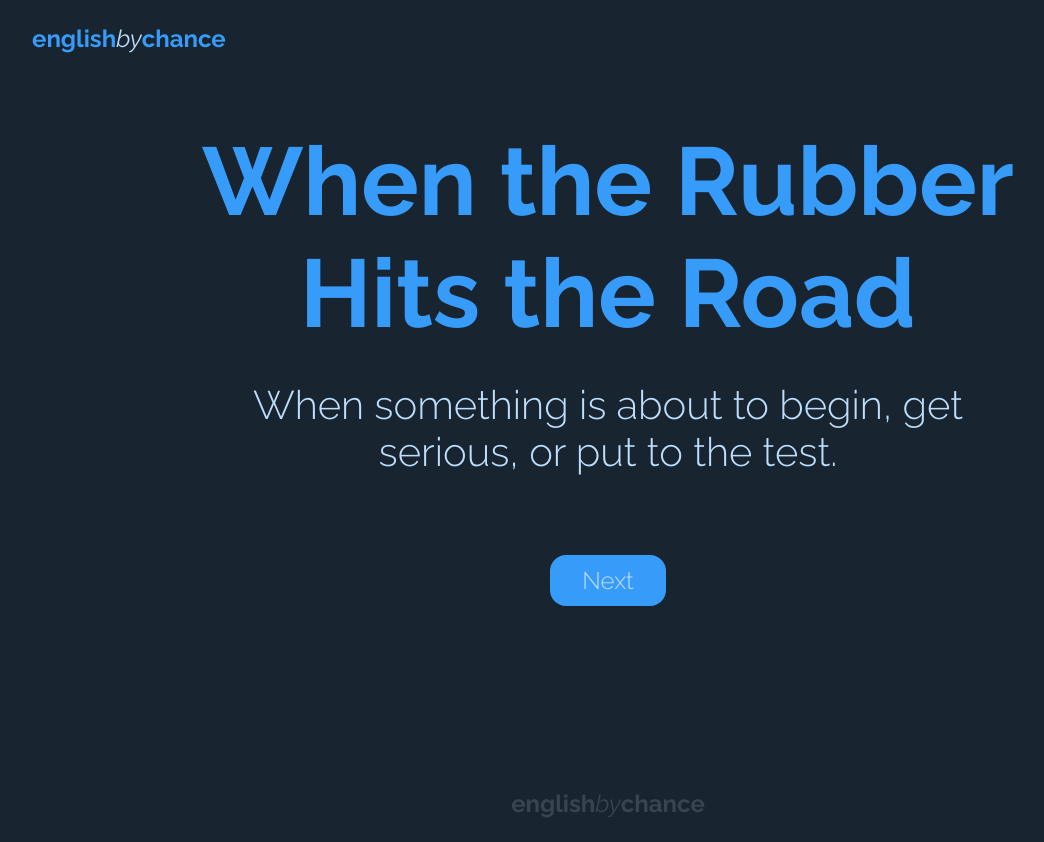
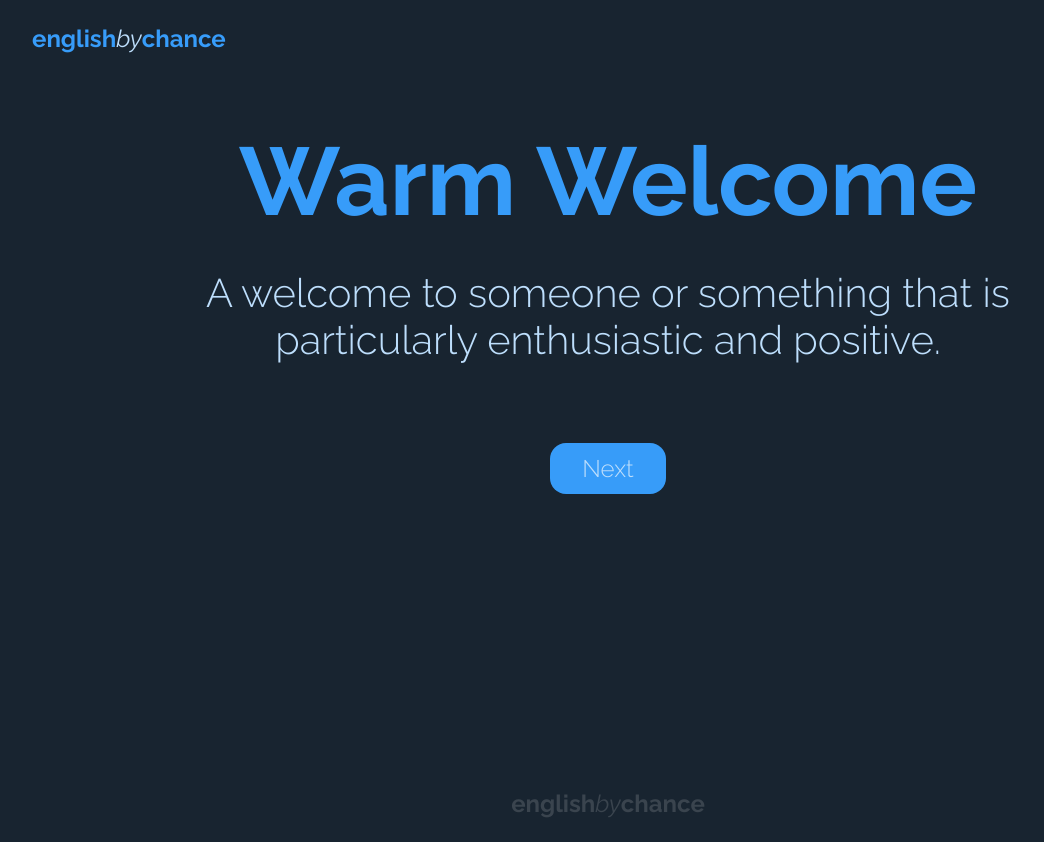
Before and after one commit to stereogon/englishbychance, a React (Create React App) app: page / in a window 1280 px wide. Shown: the whole page, without its empty margins (32-1076 px from the left). Built offline with nearby package versions, Linux system fonts and the light colour scheme.

Commit message:
api connections for random word generator

```diff
--- a/package.json
+++ b/package.json
@@ -6,6 +6,8 @@
     "@testing-library/jest-dom": "^5.16.5",
     "@testing-library/react": "^13.4.0",
     "@testing-library/user-event": "^13.5.0",
+    "dotenv": "^16.0.3",
+    "https": "^1.0.0",
     "react": "^18.2.0",
     "react-dom": "^18.2.0",
     "react-scripts": "5.0.1",
--- a/src/components/Block.js
+++ b/src/components/Block.js
@@ -1,16 +1,64 @@
 import "../styles/block.css";
+import { useState } from "react";
 
-export default function Block(props) {
+export default function Block() {
+    const [state, setState] = useState({
+        hero: "Warm Welcome",
+        phonetic: "",
+        subhero:
+            "A welcome to someone or something that is particularly enthusiastic and positive.",
+    });
+
+    const nextWord = async () => {
+        const { word } = await fetch(process.env.REACT_APP_API_NINJA_URL, {
+            method: "GET",
+            headers: {
+                "X-Api-Key": process.env.REACT_APP_API_NINJA_KEY,
+                "Content-Type": "application/json",
+            },
+        })
+            .then((res) => {
+                return res.json();
+            })
+            .then((data) => {
+                return data;
+            })
+            .catch((err) => {
+                return {
+                    word: "error",
+                };
+            });
+
+        fetch(process.env.REACT_APP_API_URL + word, {
+            method: "GET",
+            headers: {
+                "Content-Type": "application/json",
+            },
+        })
+            .then((res) => {
+                return res.json();
+            })
+            .then((data) => {
+                console.log(data);
+                setState({
+                    hero: word,
+                    phonetic: data[0].phonetic,
+                    subhero: data[0].meanings[0].definitions[0].definition,
+                });
+            })
+            .catch((err) => {});
+    };
+
     return (
         <>
             <div className="container">
                 <div className="content">
-                    <p className="hero-style">When the Rubber Hits the Road</p>
-                    <p className="subhero-style">
-                        When something is about to begin, get serious, or put to
-                        the test.
-                    </p>
-                    <button className="btn">Next</button>
+                    <p className="hero-style">{state.hero}</p>
+                    <p className="phonetic-style">{state.phonetic}</p>
+                    <p className="subhero-style">{state.subhero}</p>
+                    <button className="btn" onClick={() => nextWord()}>
+                        Next
+                    </button>
                 </div>
             </div>
         </>
--- a/src/styles/block.css
+++ b/src/styles/block.css
@@ -14,6 +14,13 @@
     font-weight: 700;
     color: #379cf9;
     text-align: center;
+}
+
+.phonetic-style {
+    color: #379cf9;
+    font-size: 2rem;
+    font-style: italic;
+    font-weight: 200;
 }
 
 .subhero-style {
```
Also changed, not shown: 2 other files (tests, documents, lock files or other folders).
